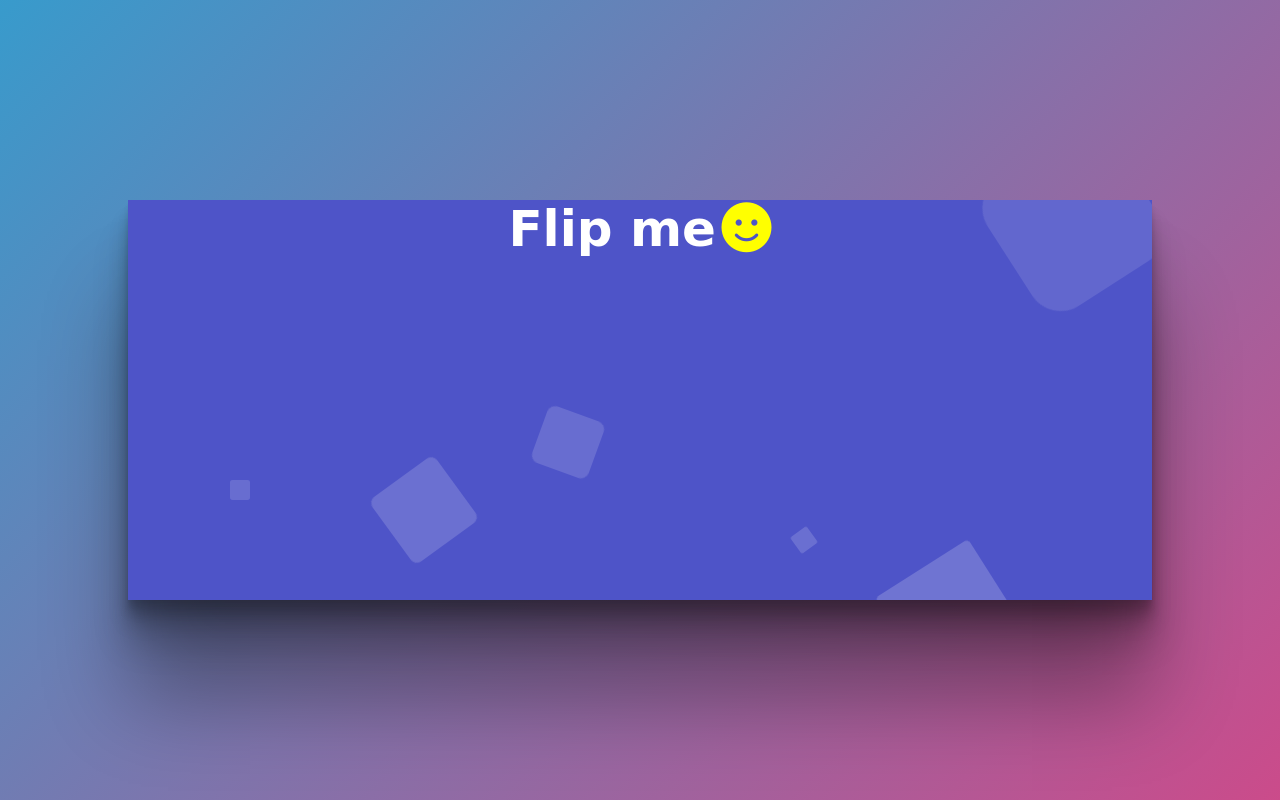
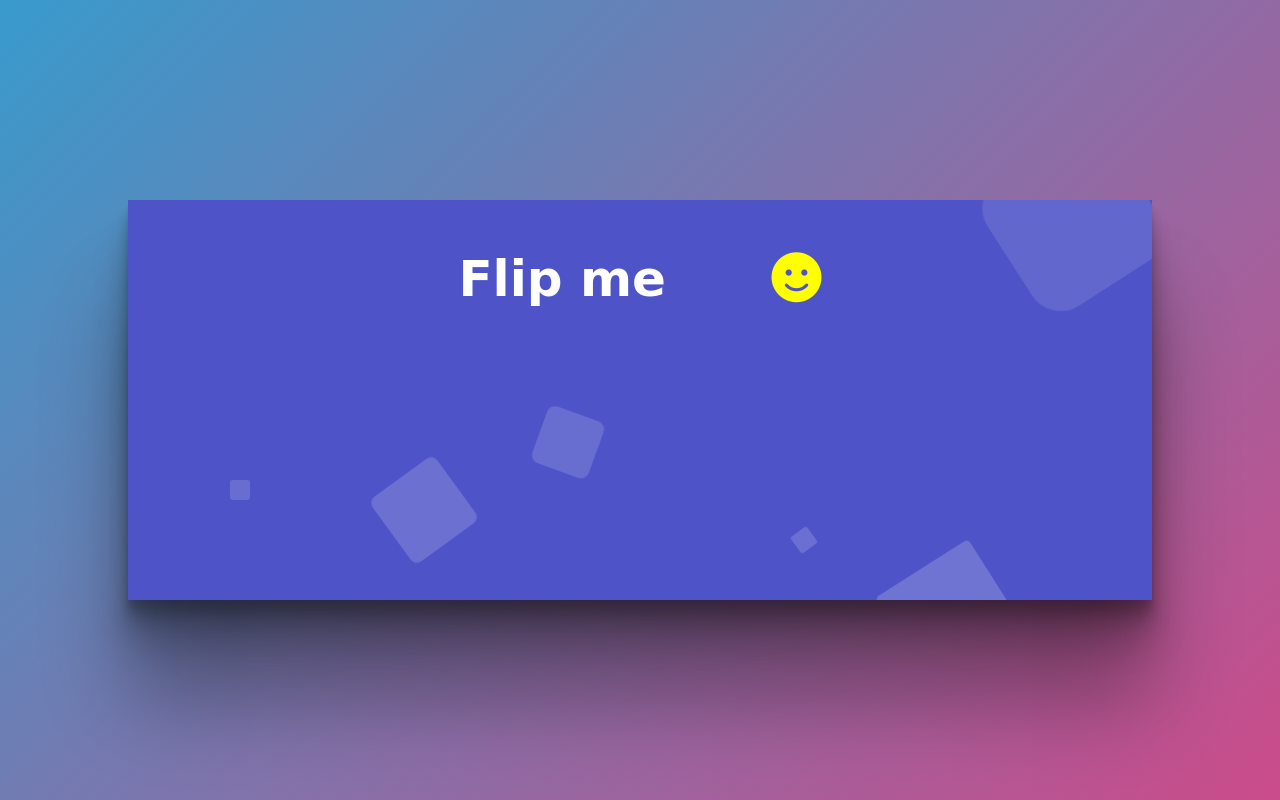
Before and after one commit to vaniyodha/flipdesign, a plain HTML site: page index.html in a window 1280 px wide. Drawn offline with Linux system fonts and the light colour scheme; a web font is replaced by a local one.

Commit message:
modified

```diff
--- a/main.css
+++ b/main.css
@@ -89,7 +89,9 @@ body {
 }
 
 .area h1 {
-    text-align: center;
+    display: Inline-block;
+    margin: 50px;
+
     color: #fff;
     font-size: 50px;
 
@@ -302,7 +304,7 @@ body {
     .area h1{
         display: flex;
         justify-content: center;
-        text-align: center;
+
     }
 
     .card2 h1{
```
